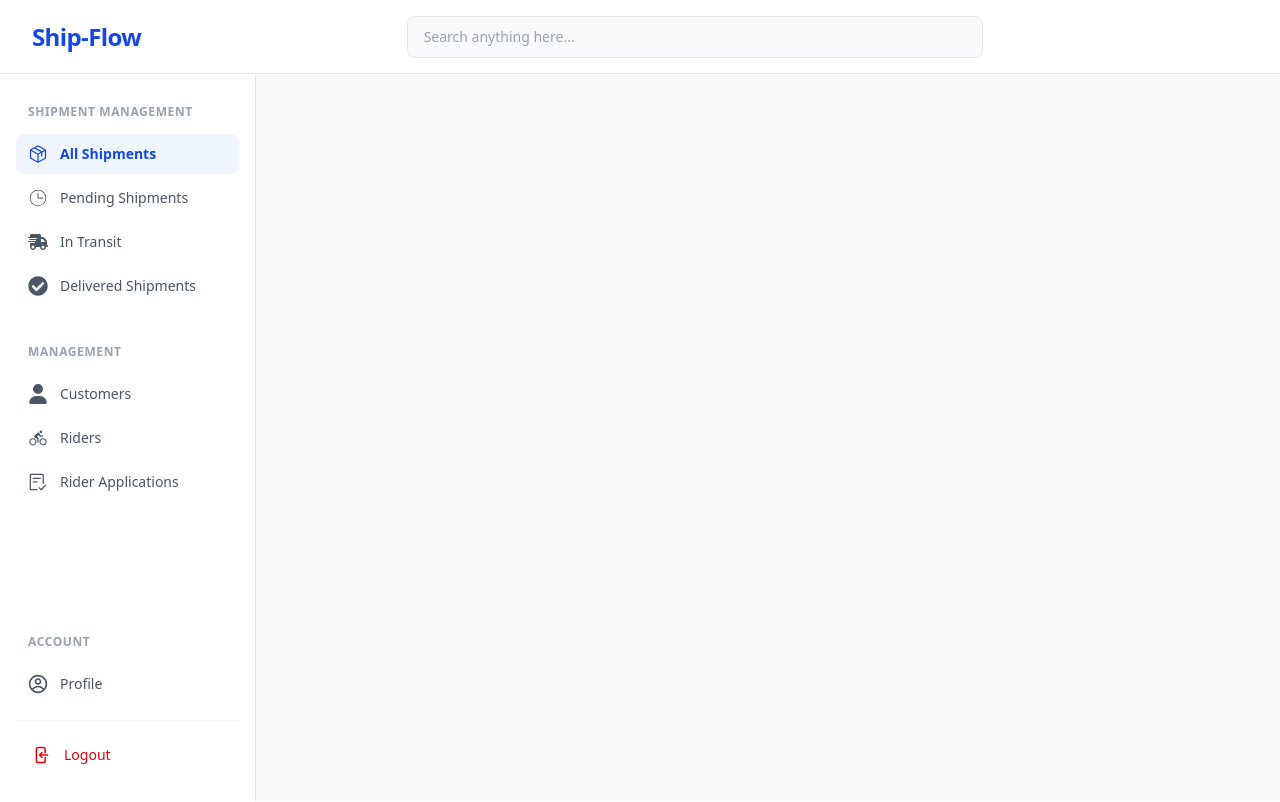
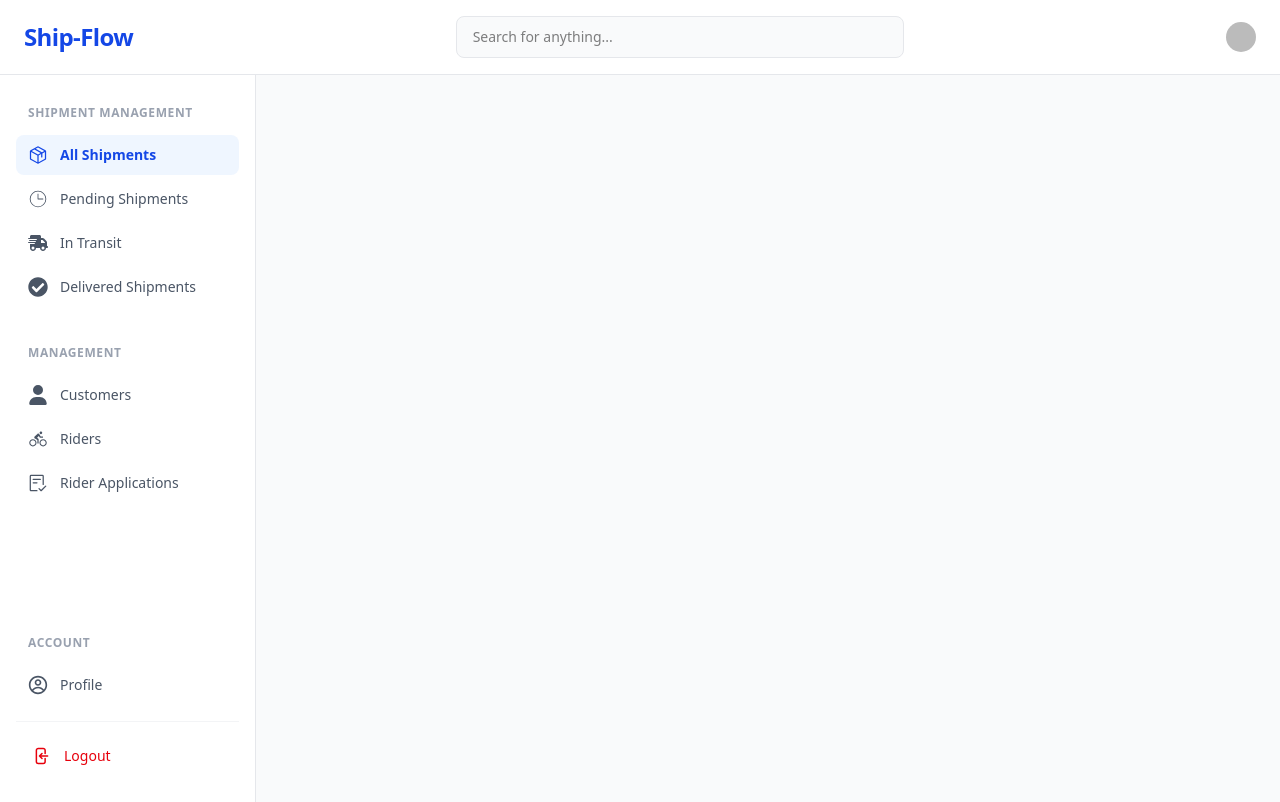
Before and after one commit to Htut-7/Ship-Flow, a Next.js app: page /admin in a window 1280 px wide. Built offline with nearby package versions, Linux system fonts and the light colour scheme; no server answers; sample sign-in values are in the browser's storage.

Commit message:
fix: update navbar to reusable component and add profile image fallback

```diff
--- a/app/(root)/Customer/page.tsx
+++ b/app/(root)/Customer/page.tsx
@@ -7,8 +7,7 @@ import { PiPackage } from "react-icons/pi";
 import { LuNavigation } from "react-icons/lu";
 import ServiceCard from "@/components/ServiceCard";
 import Sidebar from "./component/Sidebar";
-import Image from "next/image";
-import Link from "next/link";
+import Navbar from "@/components/Navbar";
 
 const services = [
   {
@@ -44,25 +43,7 @@ async function Page() {
   return (
     <div className="min-h-screen bg-gray-50">
       <header className="border-b border-gray-200 bg-white">
-        <div className="mx-auto flex max-w-7xl items-center justify-between gap-6 px-6 py-4">
-          <h2 className="text-2xl font-bold tracking-tight text-blue-700">
-            Ship-Flow
-          </h2>
-
-          <div className="hidden max-w-md flex-1 md:block">
-            <input
-              type="text"
-              placeholder="Search for anything..."
-              className="w-full rounded-lg border border-gray-200 bg-gray-50 px-4 py-2.5 text-sm outline-none transition focus:border-blue-500 focus:ring-2 focus:ring-blue-100"
-            />
-          </div>
-
-          <div className="flex items-center gap-3">
-            <Link href={ROUTES.CUSTOMERPROFILE}>
-            <Image src={session.user.image || "/default-avatar.png"} width={30} height={30} alt="profile" className="rounded-full"/>
-            </Link>
-          </div>
-        </div>
+        <Navbar/>
       </header>
 
       <div className="flex">
--- a/app/(root)/admin/page.tsx
+++ b/app/(root)/admin/page.tsx
@@ -4,6 +4,7 @@ import ROUTES from "@/ROUTES";
 import { redirect } from "next/navigation";
 import React from "react";
 import AdminSidebar from "./components/AdminSidebar";
+import Navbar from "@/components/Navbar";
 
 async function page() {
   const session = await auth();
@@ -15,25 +16,7 @@ async function page() {
   return (
     <div className="min-h-screen bg-gray-50">
       <header className="sticky top-0 z-50 border-b border-gray-200 bg-white">
-        <div className="flex h-18.25 items-center justify-between gap-6 px-6 lg:px-8">
-          <div className="shrink-0">
-            <h2 className="text-2xl font-bold tracking-tight text-blue-700">
-              Ship-Flow
-            </h2>
-          </div>
-
-          <div className="hidden max-w-xl flex-1 md:block">
-            <input
-              type="text"
-              placeholder="Search anything here..."
-              className="w-full rounded-lg border border-gray-200 bg-gray-50 px-4 py-2.5 text-sm text-gray-700 outline-none transition placeholder:text-gray-400 focus:border-blue-500 focus:bg-white focus:ring-2 focus:ring-blue-100"
-            />
-          </div>
-
-          <div className="flex shrink-0 items-center gap-3">
-            {/* <Profile/> */}
-          </div>
-        </div>
+        <Navbar/>
       </header>
 
       <div className="flex">
--- /dev/null
+++ b/components/Navbar.tsx
@@ -0,0 +1,45 @@
+import React from 'react'
+import Link from 'next/link'
+import Image from 'next/image'
+import { auth } from '@/auth';
+import ROUTES from '@/ROUTES';
+import { redirect } from 'next/navigation';
+
+async function Navbar() {
+
+    const session=await auth();
+
+    if(!session?.user?.email){
+        redirect(ROUTES.LOGIN);
+    }
+
+  return (
+    <div className="mx-auto flex max-w-7xl items-center justify-between gap-6 px-6 py-4">
+          <h2 className="text-2xl font-bold tracking-tight text-blue-700">
+            Ship-Flow
+          </h2>
+
+          <div className="hidden max-w-md flex-1 md:block">
+            <input
+              type="text"
+              placeholder="Search for anything..."
+              className="w-full rounded-lg border border-gray-200 bg-gray-50 px-4 py-2.5 text-sm outline-none transition focus:border-blue-500 focus:ring-2 focus:ring-blue-100"
+            />
+          </div>
+
+          <div className="flex items-center gap-3">
+            <Link href={ROUTES.CUSTOMERPROFILE}>
+            {session.user.image ? (
+                <Image src={session.user.image} alt="profile" height={30} width={30} className='rounded-full object-cover'/>
+            ): (
+                <div className='flex h-9 w-9 items-center justify-center rounded-full bg-blue-600 text-sm font-semibold uppercase text-white'>
+                    {session.user.name?.charAt(0) || "U"}
+                </div>
+            )}
+            </Link>
+          </div>
+        </div>
+  )
+}
+
+export default Navbar
```
